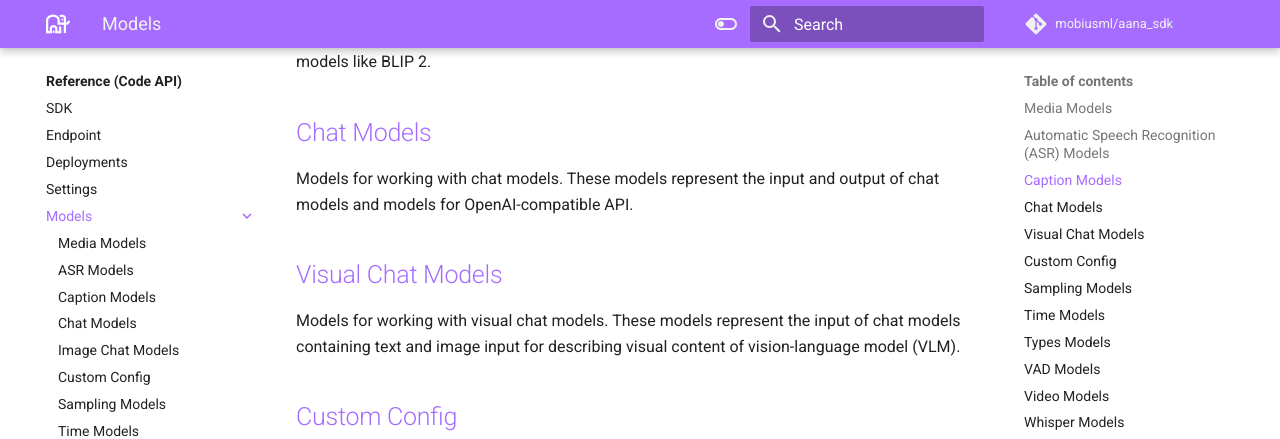
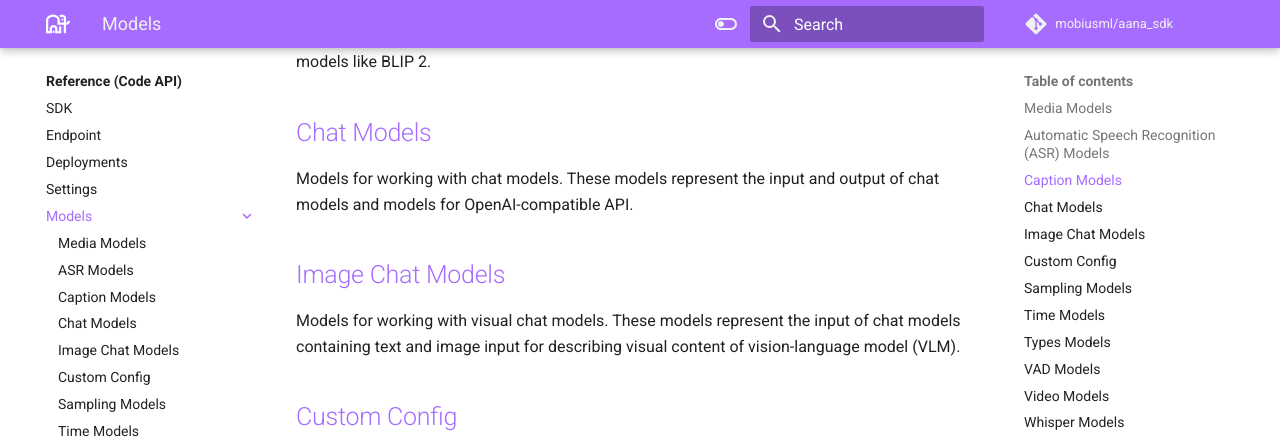
Before and after one commit to mobiusml/aana_sdk, an MkDocs documentation site: the page built from docs/reference/models/index.md, in a window 1280 px wide and 900 px high, scrolled down 1137 px. Shown: the top 439 px of the window. Built offline with MkDocs 1.6.1 and Material for MkDocs 9.7.7, drawn with Linux system fonts in a browser that asks for light colours; comment, search, counter and statistics services are not loaded.

Commit message:
fix title

```diff
--- a/docs/reference/models/index.md
+++ b/docs/reference/models/index.md
@@ -43,7 +43,7 @@
 
 Models for working with chat models. These models represent the input and output of chat models and models for OpenAI-compatible API.
 
-## [Visual Chat Models](./image_chat.md)
+## [Image Chat Models](./image_chat.md)
 
 Models for working with visual chat models. These models represent the input of chat models containing text and image input for describing visual content of vision-language model (VLM).
 
```
